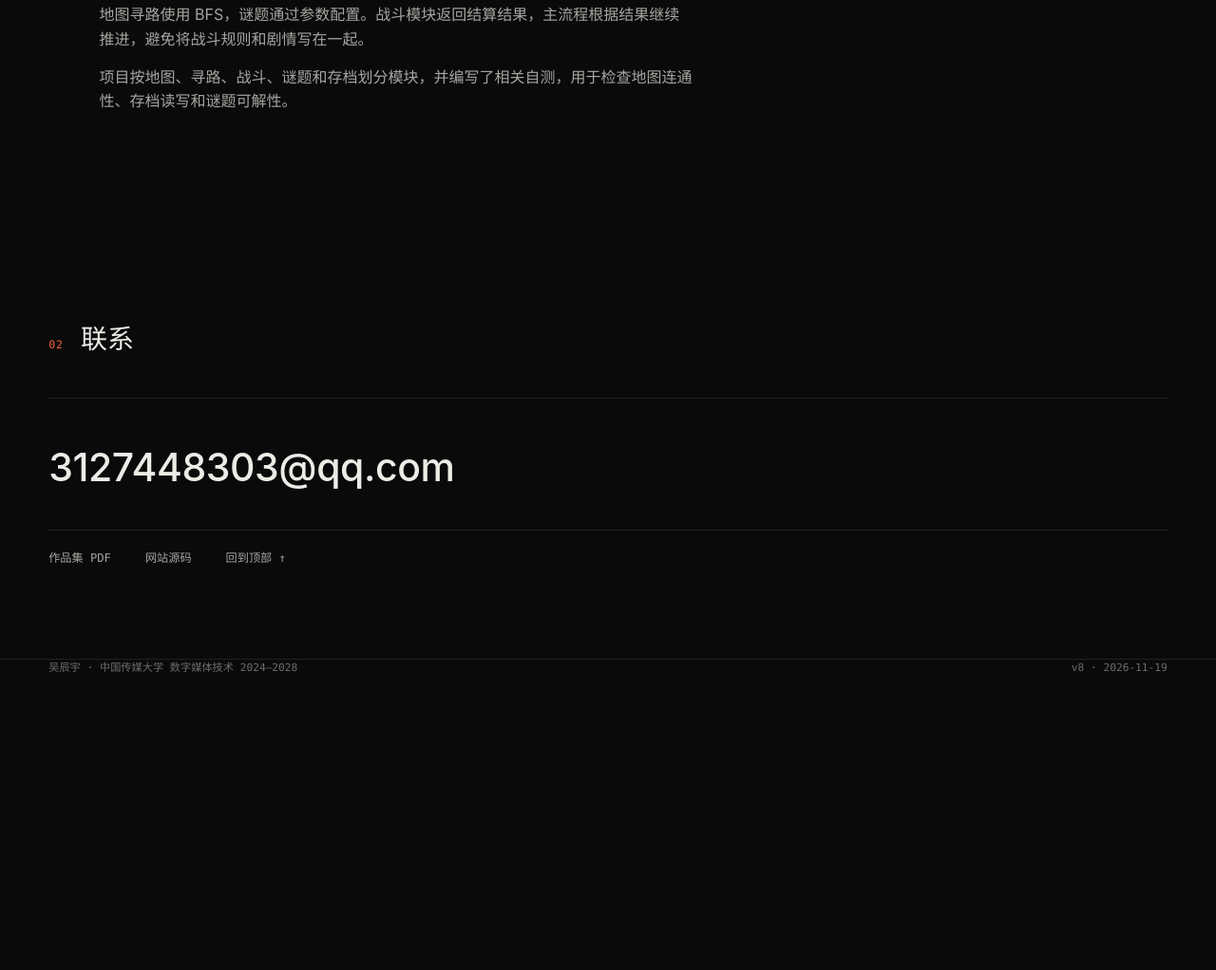
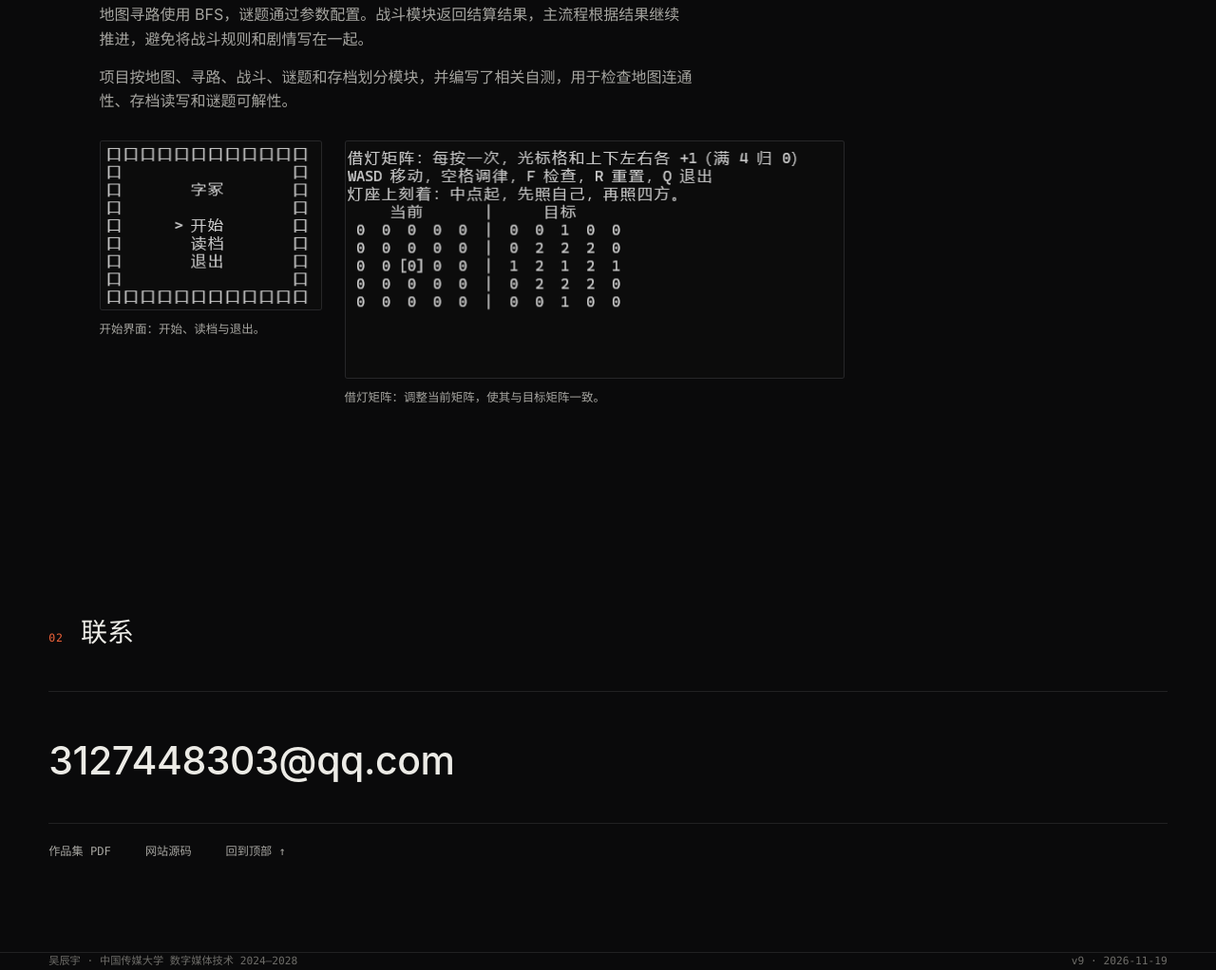
Before and after one commit to wcy1213812138/portfolio, a plain HTML site: page index.html in a window 1280 px wide. Shown: the part 3183-4205 px from the top of the page at 95% size. Before the commit the page ends 3896 px from the top, so only its background shows below. Drawn offline with Linux system fonts and the light colour scheme.

Commit message:
Add Zizhong menu and puzzle screenshots

```diff
--- a/index.html
+++ b/index.html
@@ -120,6 +120,16 @@
               <p class="work-desc">
                 项目按地图、寻路、战斗、谜题和存档划分模块，并编写了相关自测，用于检查地图连通性、存档读写和谜题可解性。
               </p>
+              <div class="wenzi-gallery">
+                <figure>
+                  <a class="shot" href="assets/wenzi-menu.png"><img src="assets/wenzi-menu.png" width="234" height="179" alt="字冢开始界面，包含开始、读档和退出选项" loading="lazy"></a>
+                  <figcaption>开始界面：开始、读档与退出。</figcaption>
+                </figure>
+                <figure>
+                  <a class="shot" href="assets/wenzi-puzzle.png"><img src="assets/wenzi-puzzle.png" width="526" height="250" alt="借灯矩阵谜题，显示操作说明、当前矩阵与目标矩阵" loading="lazy"></a>
+                  <figcaption>借灯矩阵：调整当前矩阵，使其与目标矩阵一致。</figcaption>
+                </figure>
+              </div>
             </div>
           </div>
         </article>
@@ -147,7 +157,7 @@
 
   <footer class="container">
     <span>吴辰宇 · 中国传媒大学 数字媒体技术 2024–2028</span>
-    <span>v8 · 2026-11-19</span>
+    <span>v9 · 2026-11-19</span>
   </footer>
 
 </main>
--- a/styles.css
+++ b/styles.css
@@ -231,3 +231,13 @@ footer span{font-family:var(--mono);font-size:.7rem;color:var(--fg-3)}
 .tetris-shots .shot:hover img{transform:none}
 .tetris-shots .shot-cap{margin:0}
 @media print{.work-card .tetris-shots{grid-template-columns:72mm;margin-top:5mm}.work-card .tetris-shots .shot img{max-height:101mm}}
+
+/* 字冢终端截图 */
+.wenzi-gallery{display:grid;grid-template-columns:minmax(0,234px) minmax(0,526px);gap:24px;margin-top:28px;align-items:start}
+.wenzi-gallery figure{margin:0;min-width:0}
+.wenzi-gallery .shot{display:block;width:100%}
+.wenzi-gallery img{width:100%;height:auto;object-fit:contain}
+.wenzi-gallery .shot:hover img{transform:none}
+.wenzi-gallery figcaption{margin-top:10px;font-size:.78rem;line-height:1.6;color:var(--fg-2)}
+@media(max-width:640px){.wenzi-gallery{grid-template-columns:minmax(0,1fr)}.wenzi-gallery figure:first-child{max-width:234px}.wenzi-gallery figure:last-child{max-width:526px}}
+@media print{.wenzi-gallery{grid-template-columns:49mm minmax(0,1fr);gap:5mm;margin-top:6mm}.wenzi-gallery figcaption{font-size:8pt}.work-card .wenzi-gallery .shot img{max-height:none}}
```
Also changed, not shown: assets/wenzi-menu.png (added), assets/wenzi-puzzle.png (added), 1 other file.
